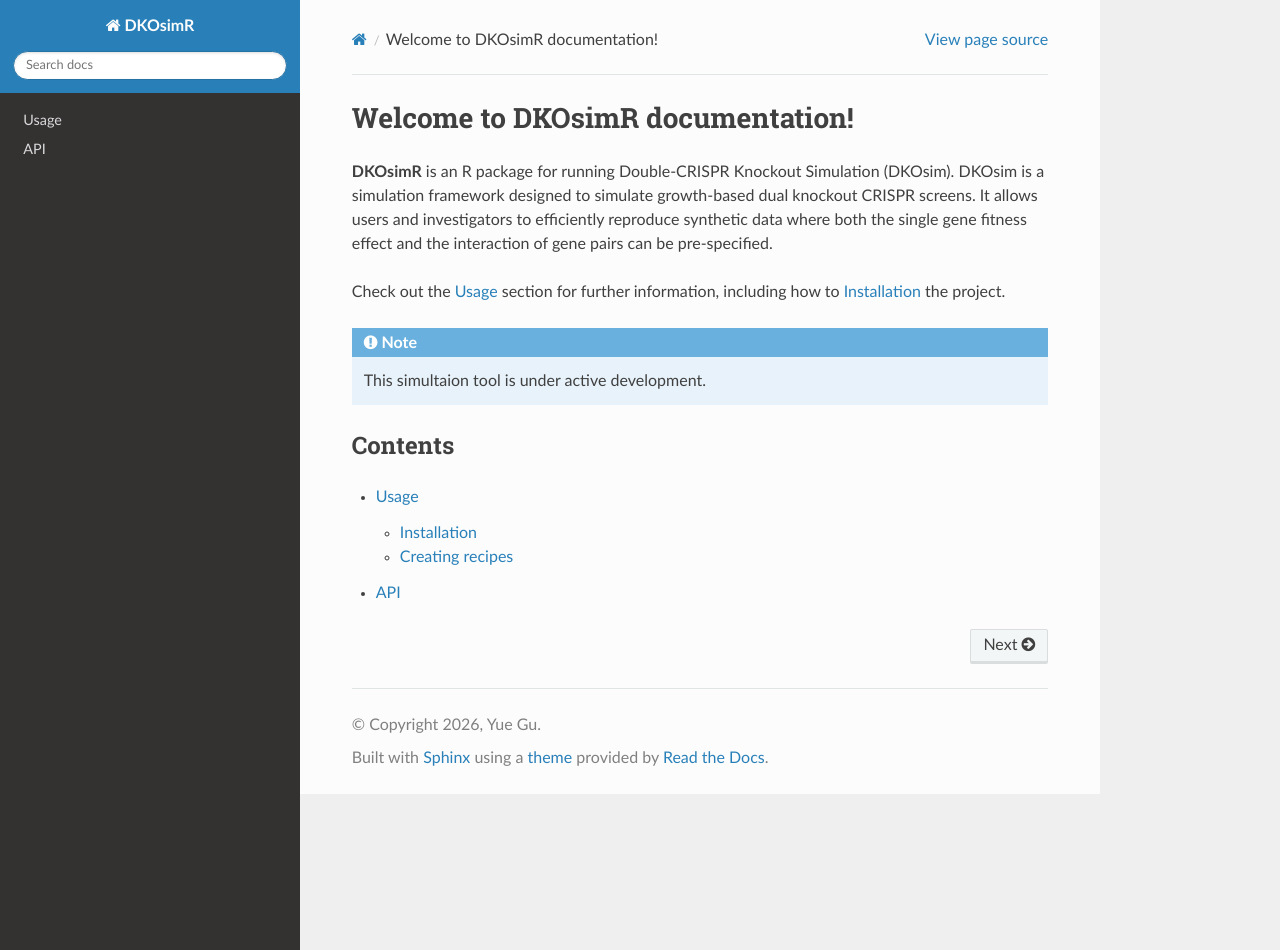
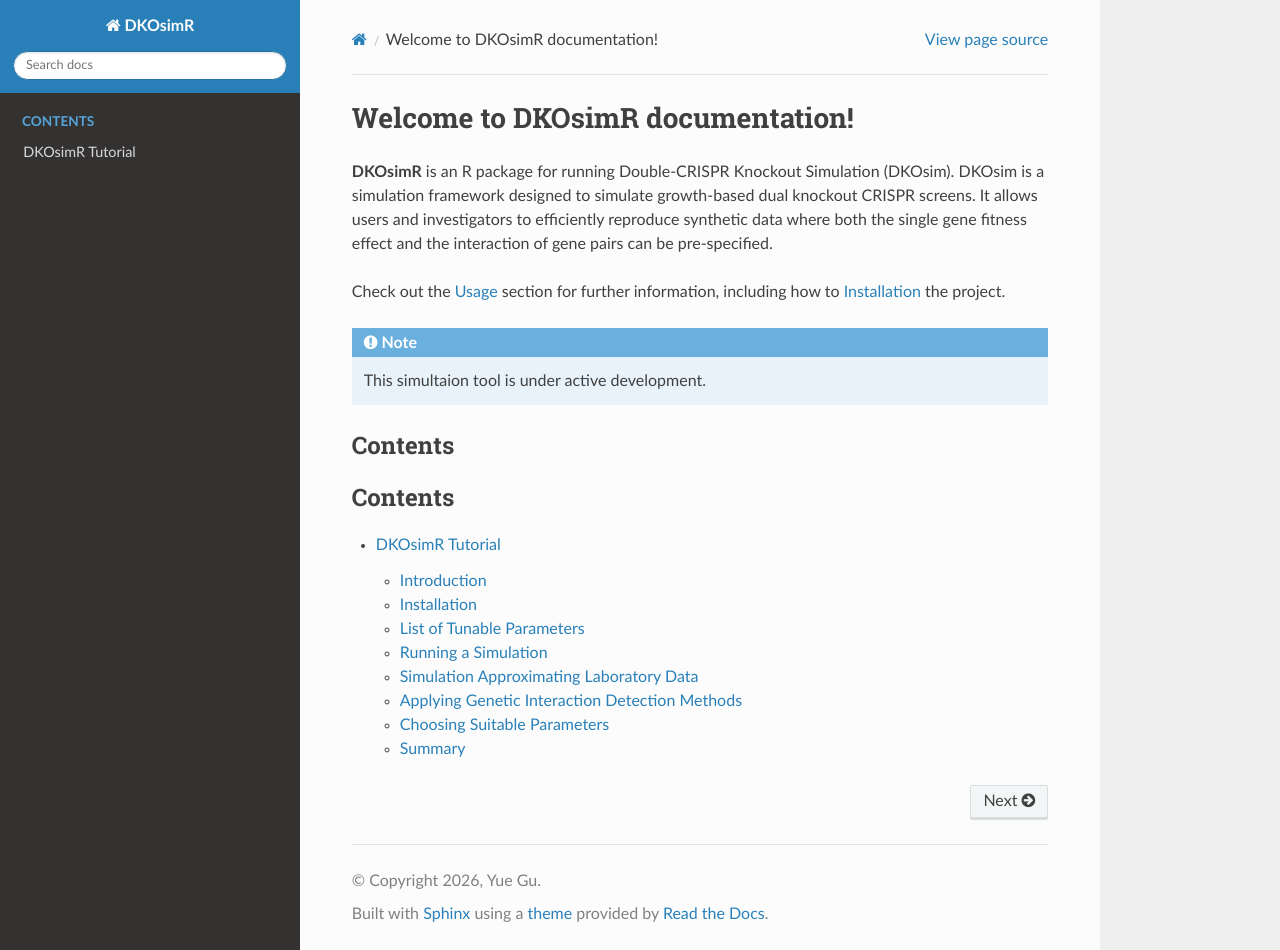
Before and after one commit to yuegu-phd/DKOsimR-tutorial, a Sphinx documentation site: the page built from docs/source/index.rst, in a window 1280 px wide and 950 px high. Built offline with Sphinx 7.4.7 and the Read the Docs theme 3.1.0, drawn with Linux system fonts in a browser that asks for light colours; some of the changed lines change nothing that is shown.

Commit message:
add tutorial.rst based on vignette and update index.rst

```diff
--- a/docs/source/index.rst
+++ b/docs/source/index.rst
@@ -16,6 +16,7 @@ Contents
 --------
 
 .. toctree::
+   :maxdepth: 2
+   :caption: Contents
 
-   usage
-   api
+   tutorial
--- /dev/null
+++ b/docs/source/tutorial.rst
@@ -0,0 +1,123 @@
+DKOsimR Tutorial
+================
+
+How to generate synthetic CRISPR data using DKOsimR?
+
+Introduction
+------------
+
+DKOsimR is an R package designed for generating synthetic CRISPR double-knockout
+screening data. It allows researchers to simulate cell growth dynamics and
+genetic interactions between gene pairs under controlled experimental conditions.
+
+This tutorial demonstrates:
+
+- the list of tunable parameters
+- default workflow for generating synthetic data
+- simulation approximating laboratory data patterns
+- an example genetic interaction (GI) detection workflow
+- guidance on choosing suitable parameters
+
+Installation
+------------
+
+Install DKOsimR from GitHub.
+
+.. code-block:: r
+
+   if(!requireNamespace("devtools", quietly = TRUE))
+       install.packages("devtools")
+
+   devtools::install_github("yuegu-phd/DKOsimR", quiet = TRUE)
+
+   library(DKOsimR)
+
+List of Tunable Parameters
+--------------------------
+
+Key parameters controlling DKOsim simulation include:
+
+- **sample_name** : name of simulation run
+- **coverage** : cell representation per guide
+- **n** : number of unique single genes
+- **n_guide_g** : number of guides per gene
+- **moi** : multiplicity of infection
+- **sd_freq0** : dispersion of initial counts distribution
+- **p_gi** : proportion of interacting gene pairs
+- **p_high** : proportion of high-efficacy guides
+- **n_e** : number of passages
+- **n_b** : bottleneck size
+
+Running a Simulation
+--------------------
+
+Example simulation using default parameters.
+
+.. code-block:: r
+
+   dkosim(sample_name = "test", n = 40)
+
+Output files will be generated in the working directory.
+
+Simulation Approximating Laboratory Data
+----------------------------------------
+
+DKOsimR also provides a wrapper function to simulate data that resembles
+observed CRISPR screening experiments.
+
+.. code-block:: r
+
+   dkosim_lab(sample_name = "test_lab", n = 20)
+
+This function applies parameter settings that approximate realistic laboratory
+data distributions.
+
+Applying Genetic Interaction Detection Methods
+-----------------------------------------------
+
+Once simulated count data are generated, users can apply GI detection methods.
+
+Example workflow using differential log-fold change (dLFC):
+
+.. code-block:: r
+
+   library(DKOsimR)
+
+   data(example_data_repA)
+
+   head(example_data_repA)
+
+Users may apply several GI detection algorithms including:
+
+- dLFC
+- GEMINI
+- CTG
+- π-score
+
+These methods evaluate interaction effects between gene pairs based on
+log-fold changes observed in double knockout screens.
+
+Choosing Suitable Parameters
+----------------------------
+
+Recommended parameter choices for typical simulations:
+
+- **coverage** : 100
+- **n_guide_g** : 2 or 3
+- **p_gi** : 0.03
+- **p_high** : 1
+- **moi** : ~0.3
+
+These settings generally produce simulation outputs resembling realistic
+CRISPR screening experiments.
+
+Summary
+-------
+
+DKOsimR enables researchers to:
+
+- generate reproducible synthetic CRISPR screening datasets
+- benchmark genetic interaction detection methods
+- evaluate experimental design parameters
+
+For further information, please refer to the API documentation.
```
